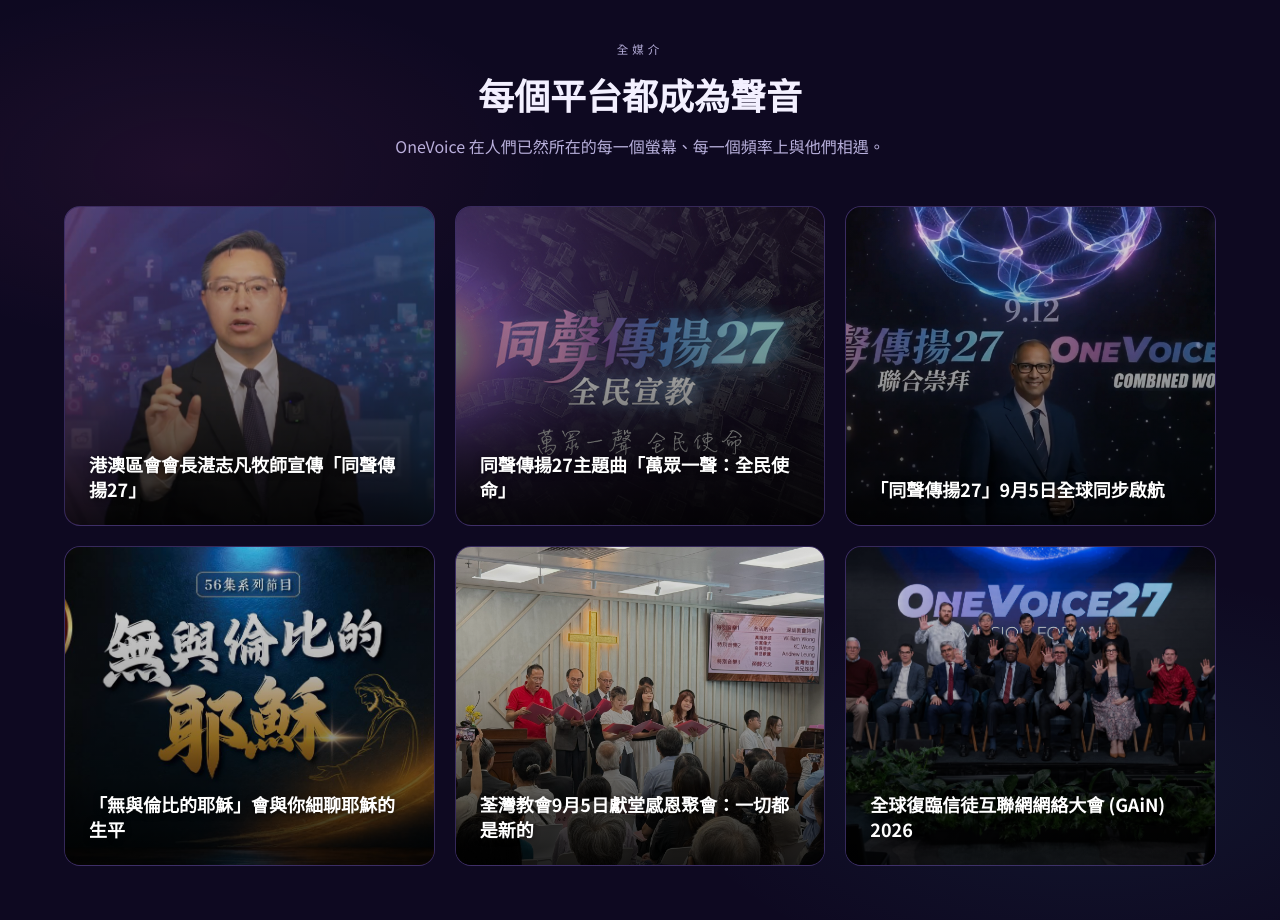
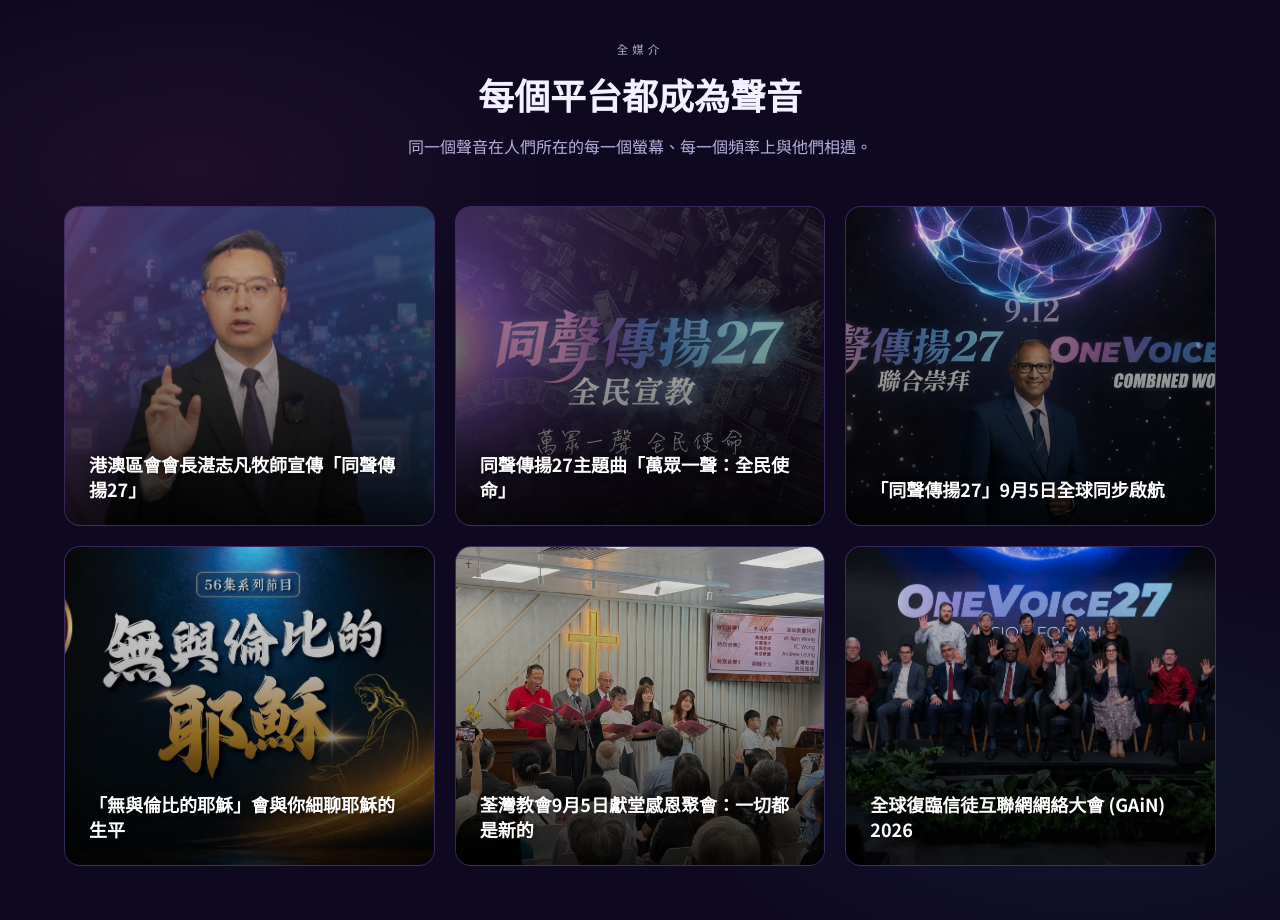
Before and after one commit to hkmc-tommykwok/OneVoice27, a React (Vite) app: page / in a window 1280 px wide. Shown: the part 4780-5700 px from the top of the page. Built offline with nearby package versions, Linux system fonts and the light colour scheme.

Commit message:
Update content.ts

```diff
--- a/src/content.ts
+++ b/src/content.ts
@@ -86,11 +86,11 @@
   news: {
     eyebrow: "全媒介",
     title: "每個平台都成為聲音",
-    subtitle: "OneVoice 在人們已然所在的每一個螢幕、每一個頻率上與他們相遇。",
+    subtitle: "同一個聲音在人們所在的每一個螢幕、每一個頻率上與他們相遇。",
     items: [
       {
         title: "港澳區會會長湛志凡牧師宣傳「同聲傳揚27」",
-        href: "https://hkmcadventist.org/%e3%80%8a%e5%90%8c%e8%81%b2%e5%82%b3%e6%8f%9a27%e3%80%8b9-12%e8%81%af%e5%90%88%e5%b4%87%e6%8b%9c/",
+        href: "https://www.youtube.com/watch?v=qXTRxaYhxYU",
         image: "news-president.jpg",
       },
       {
```
